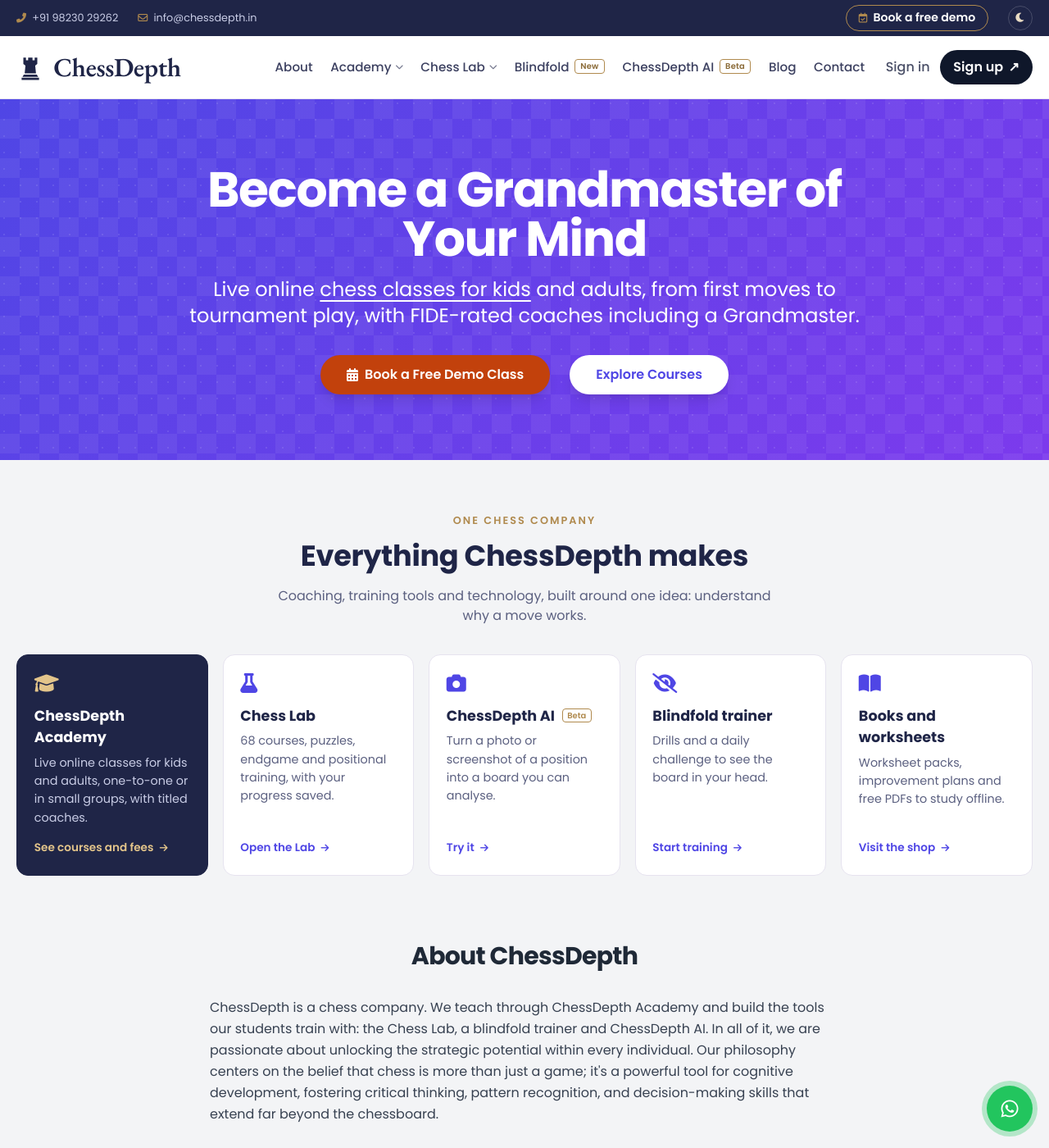
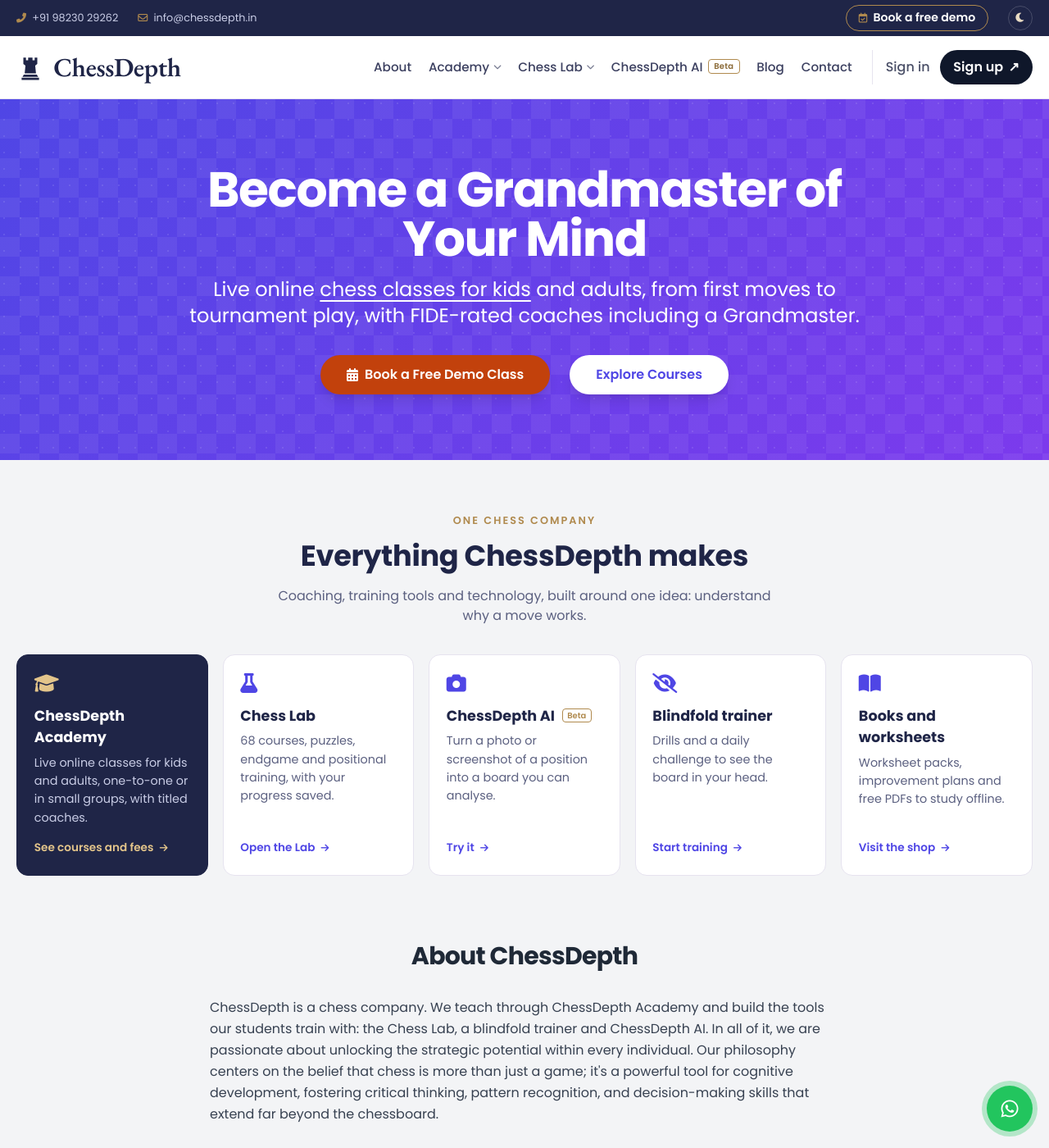
Before and after one commit to Sourabhjoshi1/Chess-Depth, a Jekyll site: the page built from index.html, in a window 1280 px wide and 1400 px high. Shown: the whole window at 82% size. Built offline with Jekyll 4.4.1, drawn with Linux system fonts in a browser that asks for light colours; comment, search, counter and statistics services are not loaded.

Commit message:
Header: move Blindfold into the Chess Lab menu, stop menu items wrapping
Co-Authored-By: Claude Fable 5.2 <noreply@anthropic.com>
Claude-Session: https://claude.ai/code/session_017ZwxdNZGtw2tXrZdE2ZP9f

```diff
--- a/assets/css/site.css
+++ b/assets/css/site.css
@@ -327,3 +327,11 @@ html.dark .cd-auth-up { background: var(--cd-brass); color: #1f2547; }
 .cd-mobile-demo { display: flex; align-items: center; justify-content: center; gap: .5rem; margin-top: .75rem; border: 1px solid var(--cd-brass); color: var(--cd-ink); border-radius: 999px; font-weight: 600; padding: .7rem 1rem; }
 html.dark .cd-mobile-demo { color: #e2e8f0; } html.dark .cd-mobile-signup { background: var(--cd-brass); color: #1f2547; }
 @media (min-width: 1200px) and (max-width: 1340px) { .cd-auth { gap: .8rem; } .cd-auth-up { padding: .55rem 1rem; } }
+
+/* Header: keep every menu item on one line and give the row room to breathe */
+.cd-nav .cd-link, .cd-nav .cd-dd-btn { white-space: nowrap; }
+.cd-nav { gap: 1.9rem; }
+.cd-auth { margin-left: .6rem; padding-left: 1.4rem; border-left: 1px solid var(--cd-line); }
+html.dark .cd-auth { border-left-color: #2a3550; }
+html.dark .cd-brand:hover .cd-brand-name { color: #fff; }
+@media (min-width: 1200px) and (max-width: 1340px) { .cd-nav { gap: 1.3rem; } .cd-auth { padding-left: 1rem; margin-left: .2rem; } }
```
Also changed, not shown: _data/navigation.yml (+4 -3 lines).
